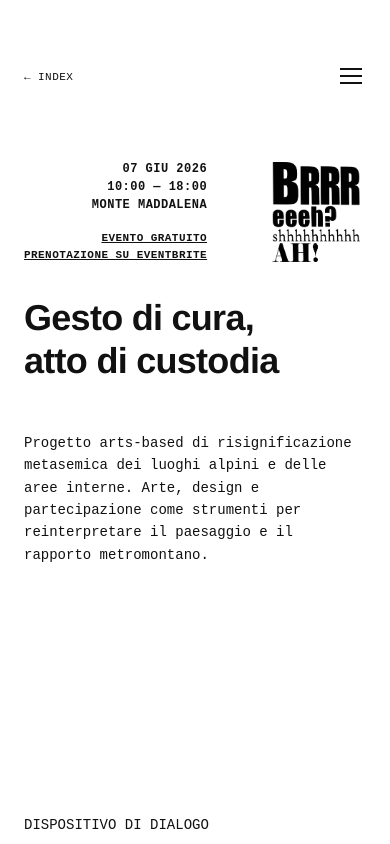
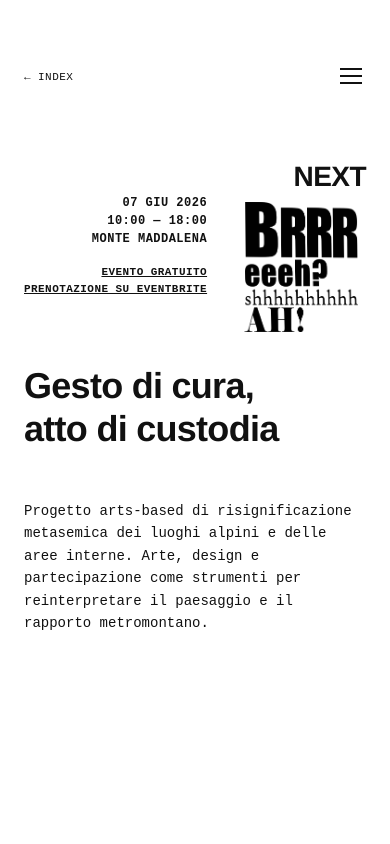
Before and after one commit to mporte/kma, a plain HTML site: page main.html in a window 390 px wide. Shown: the top 844 px of the page. Drawn offline with Linux system fonts and the light colour scheme.

Commit message:
Update main.html

```diff
--- a/main.html
+++ b/main.html
@@ -115,7 +115,7 @@
     /* ── HERO EVENT TEASER ── */
     .hero-event {
       display: flex;
-      align-items: center;
+      align-items: flex-start;
       gap: 24px;
       flex-shrink: 0;
     }
@@ -124,6 +124,7 @@
       font-family: var(--body);
       font-size: 13px;
       line-height: 1.5;
+      align-self: center; /* centra verticalmente contro NEXT + immagine */
     }
     .hero-event-date {
       text-transform: uppercase;
@@ -141,9 +142,24 @@
       transition: color .2s;
     }
     .hero-event-link:hover { color: var(--accent); }
+    .hero-event-right {
+      display: flex;
+      flex-direction: column;
+      align-items: flex-end;
+      flex-shrink: 0;
+    }
+    .hero-event-label {
+      font-family: var(--head);
+      font-weight: 700;
+      font-size: 58px;
+      line-height: 1.2;
+      letter-spacing: -.02em;
+      text-transform: uppercase;
+      margin-bottom: 16px;
+    }
     .hero-event-img {
-      width: 150px;
-      height: 150px;
+      width: 195px;
+      height: 195px;
       object-fit: contain;
       flex-shrink: 0;
     }
@@ -251,8 +267,9 @@
 
     /* ── RESPONSIVE TABLET (hero) ── */
     @media(max-width: 1100px) {
-      .hero-event-img { width: 120px; height: 120px; }
+      .hero-event-img { width: 156px; height: 156px; }
       .hero h1 { font-size: 48px; }
+      .hero-event-label { font-size: 48px; }
     }
 
     /* ── RESPONSIVE MOBILE ── */
@@ -280,7 +297,8 @@
         order: -1; /* lo mette sopra al titolo su mobile, opzionale: rimuovi se vuoi sotto */
       }
       .hero-event-info { font-size: 12px; }
-      .hero-event-img { width: 100px; height: 100px; }
+      .hero-event-img { width: 130px; height: 130px; }
+      .hero-event-label { font-size: 28px; margin-bottom: 8px; }
 
       /* Split — colonna singola, no scroll orizzontale */
       .split {
@@ -385,7 +403,10 @@
           <div class="hero-event-date">07 GIU 2026<br>10:00 — 18:00<br>Monte Maddalena</div>
           <a href="https://www.eventbrite.it/e/kidsmeetalps-tickets-1988148287046?aff=oddtdtcreator" target="_blank" class="hero-event-link">EVENTO GRATUITO<br>PRENOTAZIONE SU EVENTBRITE</a>
         </div>
-        <img src="pic/BrrEhShhAh2.png" alt="Kidsmeetalps Brescia 07 giugno 2026" class="hero-event-img">
+        <div class="hero-event-right">
+          <div class="hero-event-label">NEXT</div>
+          <img src="pic/BrrEhShhAh2.png" alt="Kidsmeetalps Brescia 07 giugno 2026" class="hero-event-img">
+        </div>
       </div>
     </div>
   </section>
```
